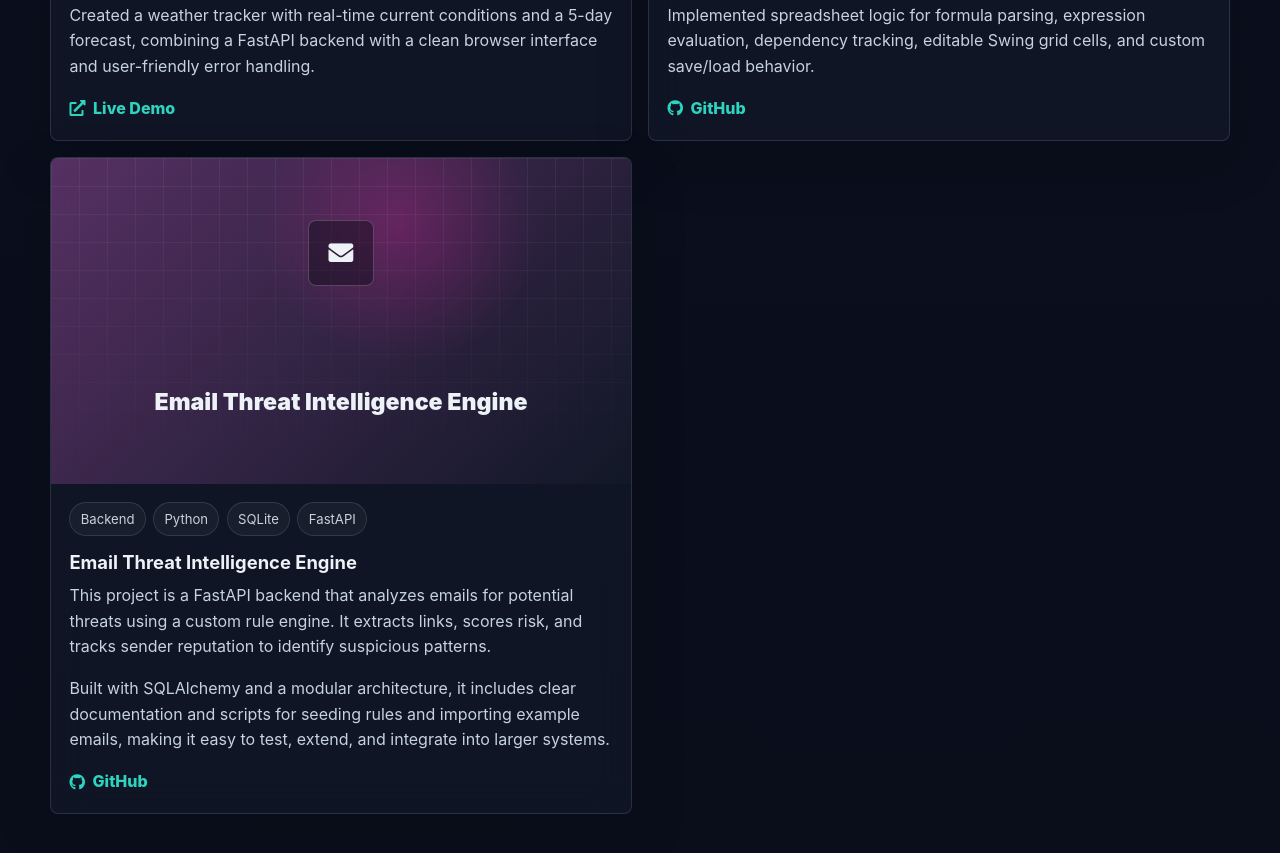
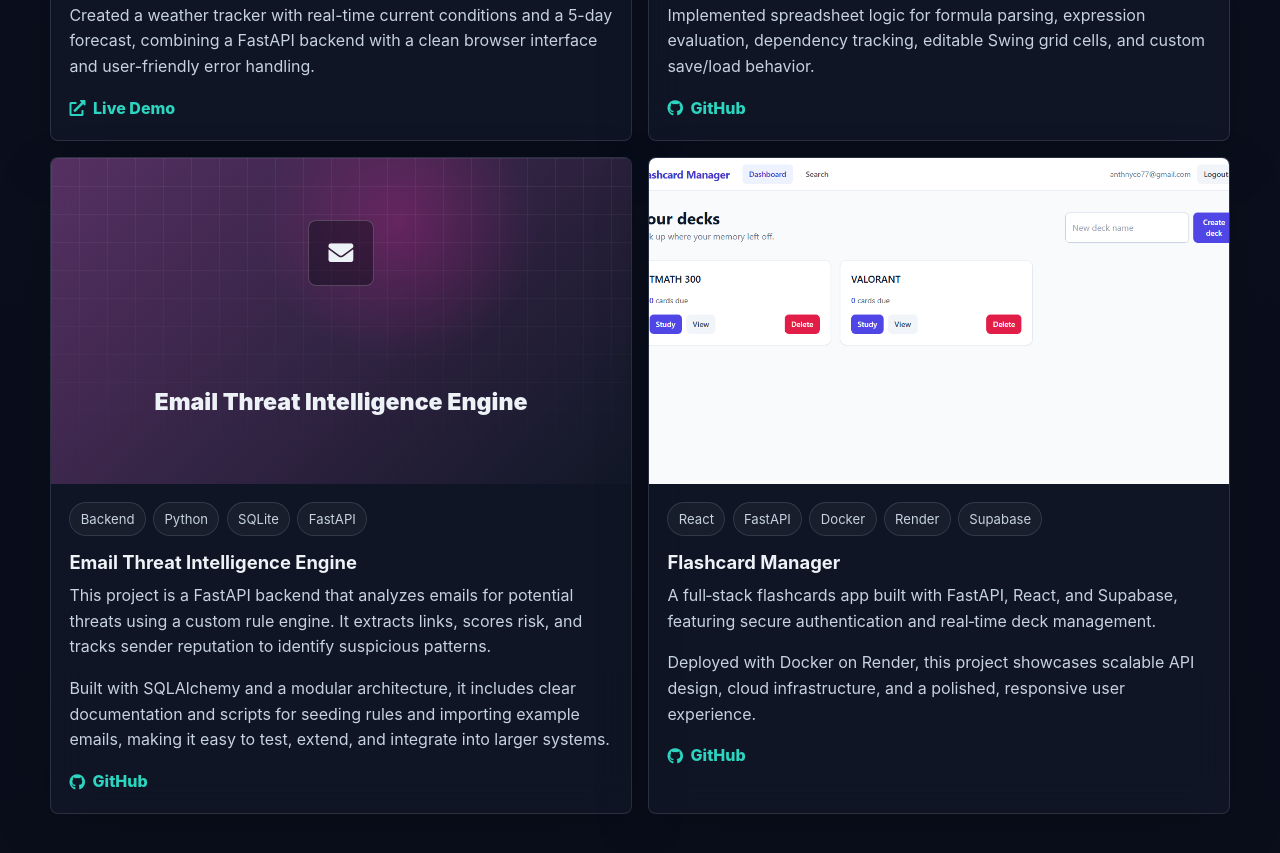
Before and after one commit to Anthnyko/portfolio-website, a plain HTML site: page index.html in a window 1280 px wide. Shown: the part 4582-5435 px from the top of the page. Drawn offline with Linux system fonts and the light colour scheme.

Commit message:
feat: added new flashcard manager project

```diff
--- a/index.html
+++ b/index.html
@@ -375,6 +375,34 @@
 								</div>
 							</div>
 						</article>
+
+						<article class="project-card reveal tilt-card" data-category="web python fullstack">
+							<a class="project-image" href="https://flashcards-frontend-4k0c.onrender.com" target="_blank" rel="noreferrer">
+								<img src="assets/images/flashcard-manager.png" alt="flashcard manager GUI preview" />
+							</a>
+							<div class="project-body">
+								<div class="project-meta">
+									<span>React</span>
+									<span>FastAPI</span>
+									<span>Docker</span>
+									<span>Render</span>
+									<span>Supabase</span>
+								</div>
+								<h3>Flashcard Manager</h3>
+								<p>
+									A full‑stack flashcards app built with FastAPI, React, and Supabase, featuring secure authentication and real‑time deck management.
+								</p>
+								<p>
+									Deployed with Docker on Render, this project showcases scalable API design, cloud infrastructure, and a polished, responsive user experience.
+								</p>
+								<div class="project-links">
+									<a href="https://github.com/Anthnyko/flashcards" target="_blank" rel="noreferrer">
+										<i class="fab fa-github" aria-hidden="true"></i>
+										GitHub
+									</a>
+								</div>
+							</div>
+						</article>
 					</div>
 				</section>
 
```
Also changed, not shown: assets/images/flashcard-manager.png (added).
